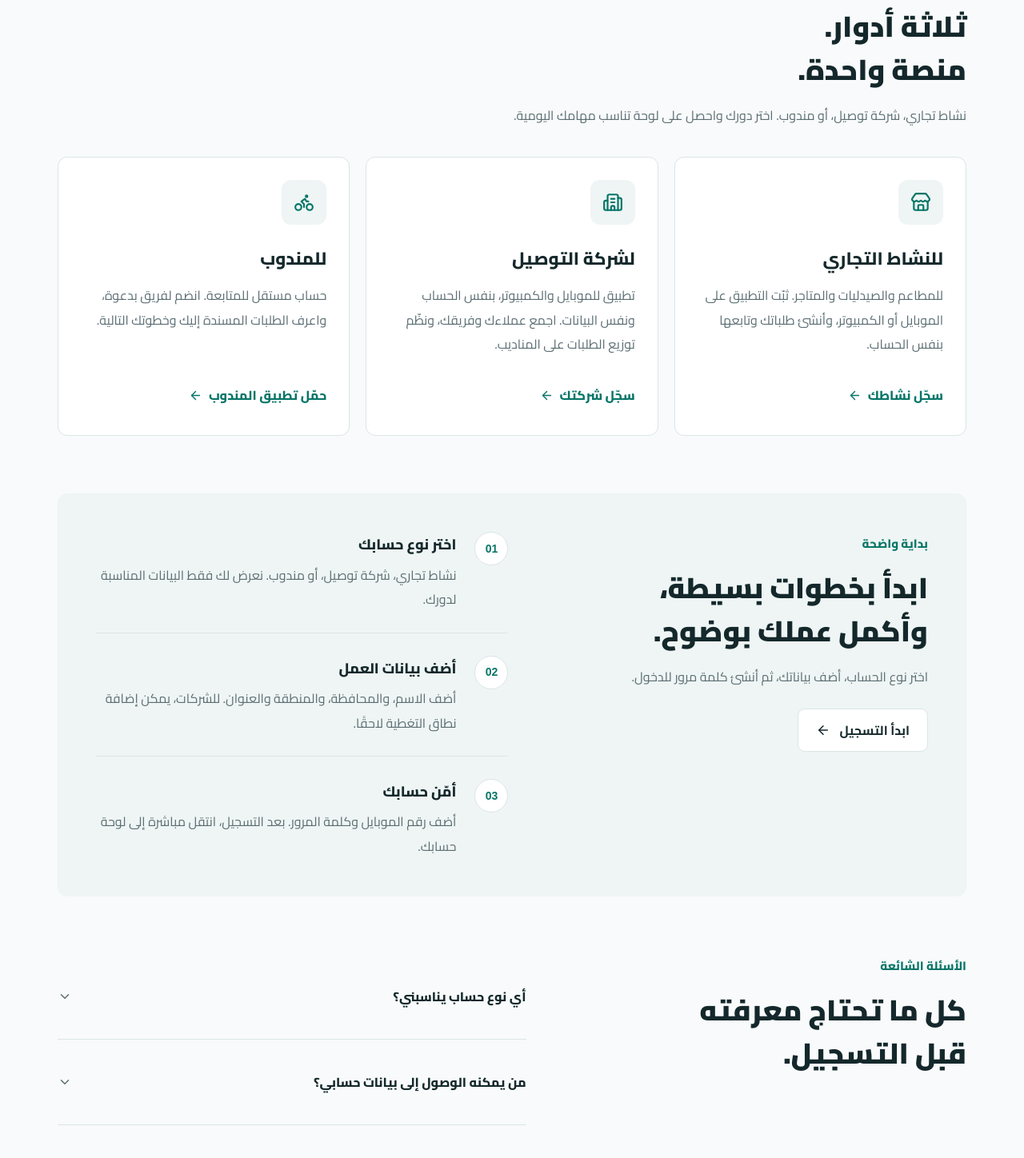
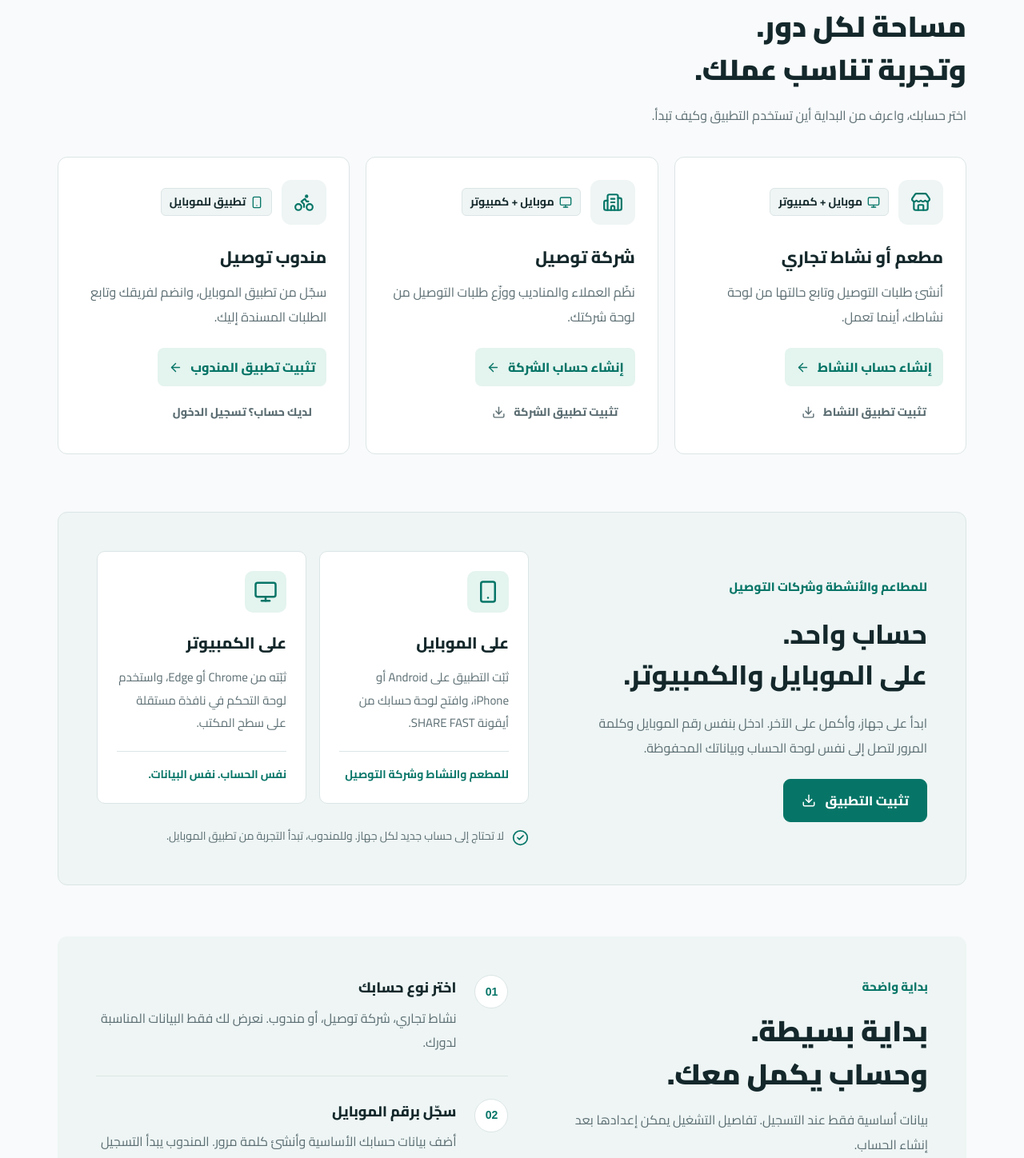
Before and after one commit to Elwikalh/SHREFAST, a Next.js app in the folder apps/web/: page / in a window 1280 px wide. Shown: the part 1140-2588 px from the top of the page at 80% size. Built offline with nearby package versions, Linux system fonts and the light colour scheme; no server answers.

Commit message:
Refine landing roles and mobile/desktop app presentation

```diff
--- a/apps/web/components/site/landing.tsx
+++ b/apps/web/components/site/landing.tsx
@@ -1,7 +1,6 @@
 import Link from "next/link";
 import {
 	ArrowLeft,
-	ArrowUpLeft,
 	Bike,
 	Building2,
 	Check,
@@ -10,6 +9,9 @@ import {
 	Layers3,
 	LockKeyhole,
 	MapPin,
+	Monitor,
+	Smartphone,
+	Download,
 	MoveUpLeft,
 	Package,
 	Route,
@@ -41,22 +43,22 @@ export default function Landing() {
 							<span>تحت السيطرة.</span>
 						</h1>
 						<p className={styles.heroDescription}>
-							أنشئ طلبات التوصيل، نظّم فريقك، وتابع حالة كل طلب من لوحة واحدة. تجربة عربية واضحة، على الموبايل والكمبيوتر.
+							طلباتك، فريقك، وكل خطوة في التوصيل — في منصة عربية واحدة. افتح لوحة نشاطك أو شركتك من الموبايل والكمبيوتر، بنفس الحساب ونفس البيانات.
 						</p>
 						<div className={styles.ctaRow}>
 							<Link href="/register" className={styles.primary}>
 								أنشئ حسابك <ArrowLeft size={19} />
 							</Link>
-							<a href="#how" className={styles.secondary}>
-								كيف تعمل المنصة؟ <ArrowUpLeft size={18} />
-							</a>
+							<Link href="/app" className={styles.secondary}>
+                                ثبّت التطبيق <Download size={18} />
+                            </Link>
 						</div>
 						<div className={styles.heroNotes}>
 							<span>
-								<Check size={16} /> حساب مناسب لطبيعة عملك
+								<Monitor size={17} /> المطعم والشركة: موبايل وكمبيوتر
 							</span>
 							<span>
-								<Check size={16} /> دخول خاص بكلمة مرور
+								<Smartphone size={17} /> المندوب: تطبيق للموبايل
 							</span>
 						</div>
 					</div>
@@ -169,62 +171,54 @@ export default function Landing() {
 					<div className={styles.sectionIntro}>
 						<span className={styles.eyebrow}>مصممة لطبيعة عملك</span>
 						<h2>
-							ثلاثة أدوار.
+							مساحة لكل دور.
 							<br />
-							منصة واحدة.
+							وتجربة تناسب عملك.
 						</h2>
 						<p>
-							نشاط تجاري، شركة توصيل، أو مندوب. اختر دورك واحصل على لوحة تناسب مهامك اليومية.
+							اختر حسابك، واعرف من البداية أين تستخدم التطبيق وكيف تبدأ.
 						</p>
 					</div>
                     <div className={styles.solutions}>
                         {[
-							{
-								role: "merchant",
-								icon: Store,
-								title: "للنشاط التجاري",
-								text: "للمطاعم والصيدليات والمتاجر. ثبّت التطبيق على الموبايل أو الكمبيوتر، وأنشئ طلباتك وتابعها بنفس الحساب.",
-								label: "سجّل نشاطك",
-							},
-							{
-								role: "company",
-								icon: Building2,
-								title: "لشركة التوصيل",
-								text: "تطبيق للموبايل والكمبيوتر، بنفس الحساب ونفس البيانات. اجمع عملاءك وفريقك، ونظّم توزيع الطلبات على المناديب.",
-								label: "سجّل شركتك",
-							},
-							{
-								role: "courier",
-								icon: Bike,
-								title: "للمندوب",
-								text: "حساب مستقل للمتابعة. انضم لفريق بدعوة، واعرف الطلبات المسندة إليك وخطوتك التالية.",
-								label: "حمّل تطبيق المندوب",
-							},
-						].map(({ role, icon: Icon, title, text, label }) => (
+                            { role: "merchant", icon: Store, title: "مطعم أو نشاط تجاري", devices: "موبايل + كمبيوتر", text: "أنشئ طلبات التوصيل وتابع حالتها من لوحة نشاطك، أينما تعمل.", label: "إنشاء حساب النشاط", install: "تثبيت تطبيق النشاط" },
+                            { role: "company", icon: Building2, title: "شركة توصيل", devices: "موبايل + كمبيوتر", text: "نظّم العملاء والمناديب ووزّع طلبات التوصيل من لوحة شركتك.", label: "إنشاء حساب الشركة", install: "تثبيت تطبيق الشركة" },
+                            { role: "courier", icon: Bike, title: "مندوب توصيل", devices: "تطبيق للموبايل", text: "سجّل من تطبيق الموبايل، وانضم لفريقك وتابع الطلبات المسندة إليك.", label: "تثبيت تطبيق المندوب", install: "لديك حساب؟ تسجيل الدخول" },
+                        ].map(({ role, icon: Icon, title, devices, text, label, install }) => (
                             <article key={role} className={styles.solutionCard}>
-								<span className={styles.solutionIcon}>
-									<Icon size={26} />
-								</span>
-								<h3>{title}</h3>
-								<p>{text}</p>
-								<Link href={role === "courier" ? "/app?role=courier" : `/register?role=${role}`}>
-									{label}
-									<ArrowLeft size={17} />
-								</Link>
+                                <div className={styles.roleTop}><span className={styles.solutionIcon}><Icon size={26} /></span><span className={styles.deviceBadge}>{role === "courier" ? <Smartphone size={16} /> : <Monitor size={16} />}{devices}</span></div>
+                                <h3>{title}</h3><p>{text}</p>
+                                <div className={styles.roleActions}>
+                                    <Link href={role === "courier" ? "/app?role=courier" : `/register?role=${role}`} className={styles.rolePrimary}>{label}<ArrowLeft size={17} /></Link>
+                                    <Link href={role === "courier" ? "/login?role=courier" : `/app?role=${role}`} className={styles.roleInstall}>{install}{role !== "courier" && <Download size={17} />}</Link>
+                                </div>
                             </article>
                         ))}
+                    </div>
+                </section>
+                <section id="devices" className={styles.deviceSection} aria-labelledby="devices-title">
+                    <div className={styles.deviceIntro}>
+                        <span className={styles.eyebrow}>للمطاعم والأنشطة وشركات التوصيل</span>
+                        <h2 id="devices-title">حساب واحد.<br />{" "}على الموبايل والكمبيوتر.</h2>
+                        <p>ابدأ على جهاز، وأكمل على الآخر. ادخل بنفس رقم الموبايل وكلمة المرور لتصل إلى نفس لوحة الحساب وبياناتك المحفوظة.</p>
+                        <Link href="/app" className={styles.primary}>تثبيت التطبيق <Download size={18} /></Link>
+                    </div>
+                    <div className={styles.devicePanels}>
+                        <div className={styles.devicePanel}><span className={styles.deviceIcon}><Smartphone size={30} /></span><h3>على الموبايل</h3><p>ثبّت التطبيق على Android أو iPhone، وافتح لوحة حسابك من أيقونة SHARE FAST.</p><span className={styles.deviceAudience}>للمطعم والنشاط وشركة التوصيل</span></div>
+                        <div className={styles.devicePanel}><span className={styles.deviceIcon}><Monitor size={30} /></span><h3>على الكمبيوتر</h3><p>ثبّته من Chrome أو Edge، واستخدم لوحة التحكم في نافذة مستقلة على سطح المكتب.</p><span className={styles.deviceAudience}>نفس الحساب. نفس البيانات.</span></div>
+                        <div className={styles.deviceAssurance}><CircleCheck size={21} /><p>لا تحتاج إلى حساب جديد لكل جهاز. وللمندوب، تبدأ التجربة من تطبيق الموبايل.</p></div>
                     </div>
                 </section>
 				<section id="how" className={styles.howSection}>
 					<div className={styles.howHeading}>
 						<span className={styles.eyebrow}>بداية واضحة</span>
 						<h2>
-							ابدأ بخطوات بسيطة،
+							بداية بسيطة.
 							<br />
-							وأكمل عملك بوضوح.
+							وحساب يكمل معك.
 						</h2>
 						<p>
-							اختر نوع الحساب، أضف بياناتك، ثم أنشئ كلمة مرور للدخول.
+							بيانات أساسية فقط عند التسجيل. تفاصيل التشغيل يمكن إعدادها بعد إنشاء الحساب.
 						</p>
 						<Link href="/register" className={styles.secondary}>
 							ابدأ التسجيل <ArrowLeft size={18} />
@@ -237,12 +231,12 @@ export default function Landing() {
 								text: "نشاط تجاري، شركة توصيل، أو مندوب. نعرض لك فقط البيانات المناسبة لدورك.",
 							},
 							{
-								title: "أضف بيانات العمل",
-								text: "أضف الاسم، والمحافظة، والمنطقة والعنوان. للشركات، يمكن إضافة نطاق التغطية لاحقًا.",
+								title: "سجّل برقم الموبايل",
+                                text: "أضف بيانات حسابك الأساسية وأنشئ كلمة مرور. المندوب يبدأ التسجيل من تطبيق الموبايل.",
 							},
 							{
-								title: "أمّن حسابك",
-								text: "أضف رقم الموبايل وكلمة المرور. بعد التسجيل، انتقل مباشرة إلى لوحة حسابك.",
+								title: "افتح لوحتك على جهازك",
+                                text: "ثبّت التطبيق أو استخدم المتصفح. البيانات مرتبطة بحسابك، وليست بالجهاز الذي سجّلت منه.",
 							},
 						].map((step, i) => (
 							<li key={step.title}>
@@ -267,6 +261,18 @@ export default function Landing() {
 						</div>
 						<div className={styles.faqs}>
 							{[
+                                {
+                                    q: "هل تطبيق المطعم والشركة للموبايل أم للكمبيوتر؟",
+                                    a: "متاح للموبايل والكمبيوتر معًا. يمكنك تثبيته على Android أو iPhone، وعلى الكمبيوتر من Chrome أو Edge. ادخل بنفس الحساب للوصول إلى نفس البيانات.",
+                                },
+                                {
+                                    q: "هل أحتاج إلى حساب جديد لكل جهاز؟",
+                                    a: "لا. استخدم نفس نوع الحساب ورقم الموبايل وكلمة المرور. بياناتك محفوظة في قاعدة بيانات المنصة وتظهر عند دخولك من أي جهاز متصل بالإنترنت.",
+                                },
+                                {
+                                    q: "كيف يبدأ المندوب؟",
+                                    a: "افتح صفحة التطبيق، واختر مندوب توصيل، ثم ثبّت التطبيق على الموبايل وسجّل من داخله. إذا كان متصفحك لا يدعم التثبيت، يمكنك إكمال التسجيل والاستخدام من صفحة التطبيق.",
+                                },
 								{
 									q: "أي نوع حساب يناسبني؟",
 									a: "لو لديك نشاط يرسل طلبات للعملاء اختر النشاط التجاري. لو تدير شركة وفريق توصيل اختر شركة التوصيل. ولو تعمل في التسليم بنفسك اختر المندوب.",
--- a/apps/web/components/site/site.module.css
+++ b/apps/web/components/site/site.module.css
@@ -1665,3 +1665,34 @@
 .optionalDetails > .field:last-child { margin-bottom: 0; }
 
 @media(max-width:800px){.registerPage .authAside{display:none}.registerPage .authGrid{padding-top:16px}.registerPage .authForm{padding-top:0}}
+
+/* Role-led landing: clear device availability and one-account continuity. */
+.heroNotes { flex-direction: column; gap: 10px; }
+.roleTop { display: flex; justify-content: space-between; align-items: center; gap: 12px; margin-bottom: 24px; }
+.roleTop .solutionIcon { margin: 0; }
+.deviceBadge { display: inline-flex; align-items: center; gap: 6px; border: 1px solid var(--border); background: var(--soft); padding: 6px 10px; border-radius: 6px; color: var(--text); font-size: 14px; font-weight: 700; line-height: 1.5; }
+.deviceBadge svg { flex-shrink: 0; color: var(--accent); }
+.solutionCard { display: flex; flex-direction: column; }
+.solutionCard h3 { font-size: 21px; line-height: 1.6; margin-bottom: 12px; }
+.solutionCard > p { margin-bottom: 24px; }
+.roleActions { display: grid; gap: 8px; margin-top: auto; }
+.roleActions a { display: flex; justify-content: space-between; gap: 10px; font-size: 16px; min-height: 48px; margin: 0; padding: 10px 14px; border-radius: 8px; }
+.roleActions .rolePrimary { background: var(--accent-soft); color: var(--accent); font-weight: 800; }
+.roleActions .rolePrimary:hover { box-shadow: inset 0 0 0 1px var(--accent); }
+.roleActions .roleInstall { color: var(--muted); font-size: 14px; justify-content: center; }
+.roleActions .roleInstall:hover { color: var(--accent); }
+.deviceSection { max-width: 1136px; margin: 0 auto 64px; padding: 48px; display: grid; grid-template-columns: 1fr 1.2fr; gap: 48px; align-items: center; background: var(--soft); border: 1px solid var(--border); border-radius: 12px; scroll-margin-top: 24px; }
+.deviceIntro h2 { font-size: 34px; line-height: 1.5; font-weight: 800; margin: 20px 0; }
+.deviceIntro > p { color: var(--muted); font-size: 16px; line-height: 1.9; margin-bottom: 24px; }
+.devicePanels { display: grid; grid-template-columns: 1fr 1fr; gap: 16px; }
+.devicePanel { background: var(--surface); padding: 24px; border: 1px solid var(--border); border-radius: 10px; }
+.deviceIcon { display: inline-flex; align-items: center; justify-content: center; width: 52px; height: 52px; background: var(--accent-soft); color: var(--accent); border-radius: 10px; margin-bottom: 20px; }
+.devicePanel h3 { font-size: 20px; font-weight: 800; margin-bottom: 12px; }
+.devicePanel p { font-size: 15px; line-height: 1.9; color: var(--muted); margin-bottom: 20px; }
+.deviceAudience { display: block; padding-top: 16px; border-top: 1px solid var(--border); color: var(--accent); font-size: 14px; font-weight: 700; }
+.deviceAssurance { grid-column: 1 / -1; display: flex; gap: 10px; align-items: flex-start; padding: 12px 0 0; }
+.deviceAssurance svg { flex: none; color: var(--accent); margin-top: 4px; }
+.deviceAssurance p { color: var(--muted); font-size: 14px; line-height: 1.8; }
+@media(max-width:1200px) and (min-width:801px){.deviceSection{margin-inline:32px;padding:32px;gap:32px;grid-template-columns:1fr 1.1fr}.devicePanels{grid-template-columns:1fr}.deviceIntro h2{font-size:30px}.devicePanel{padding:20px}.roleTop{flex-wrap:wrap}}
+@media(max-width:800px){.deviceSection{margin:0 24px 48px;padding:32px;grid-template-columns:1fr;gap:32px}.deviceIntro h2{font-size:30px}.devicePanels{grid-template-columns:1fr 1fr}.deviceIntro .primary{width:100%}.roleTop{margin-bottom:20px}}
+@media(max-width:480px){.deviceSection{margin:0 20px 40px;padding:24px}.deviceIntro h2{font-size:28px}.devicePanels{grid-template-columns:1fr}.devicePanel{padding:24px}.devicePanel p{font-size:16px}.solutionCard h3{font-size:21px}.roleActions a{font-size:16px}.roleActions .roleInstall{font-size:14px}.deviceBadge{font-size:14px}}
```
Also changed, not shown: 1 other file (tests, documents, lock files or other folders). Lines whose indentation alone changed are shown as unchanged.
